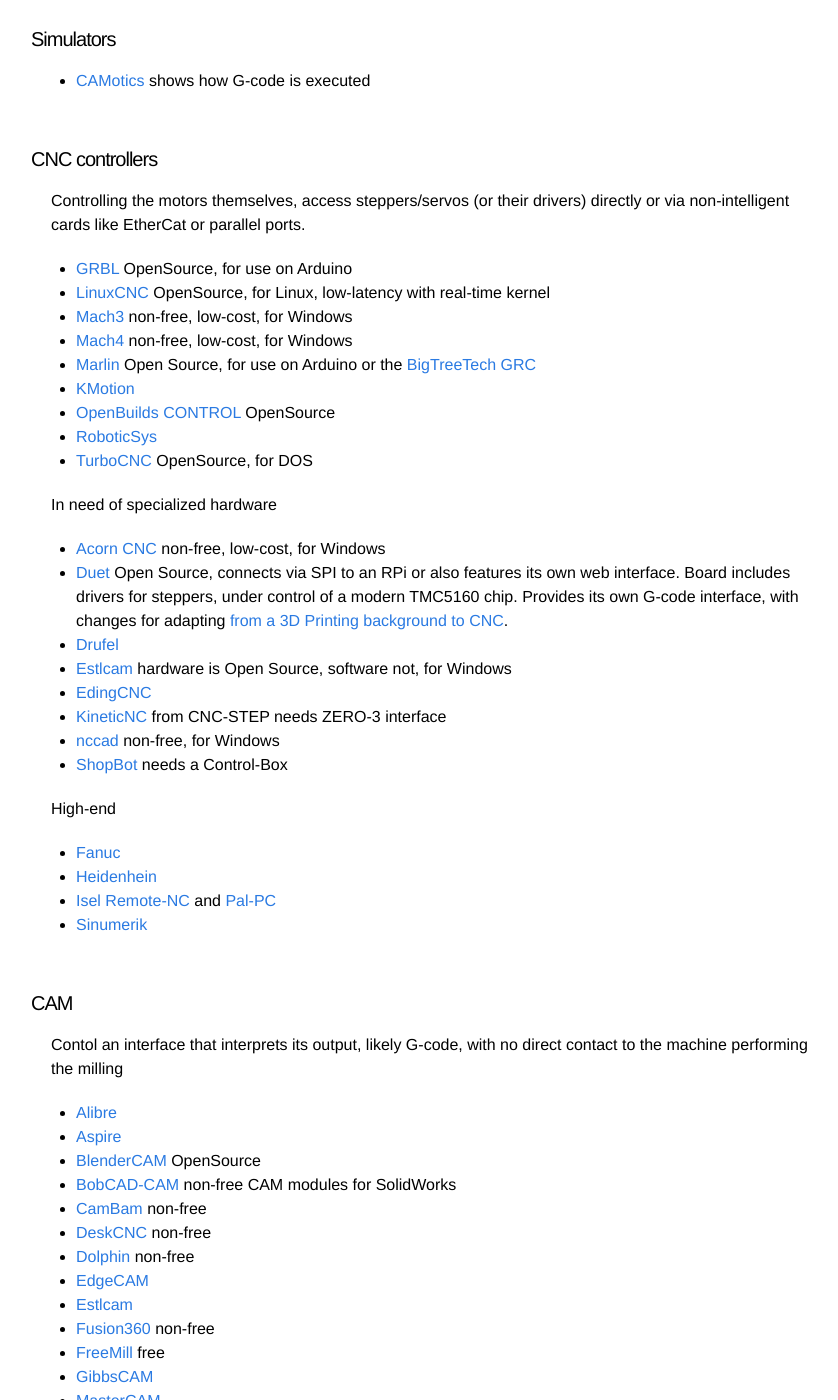
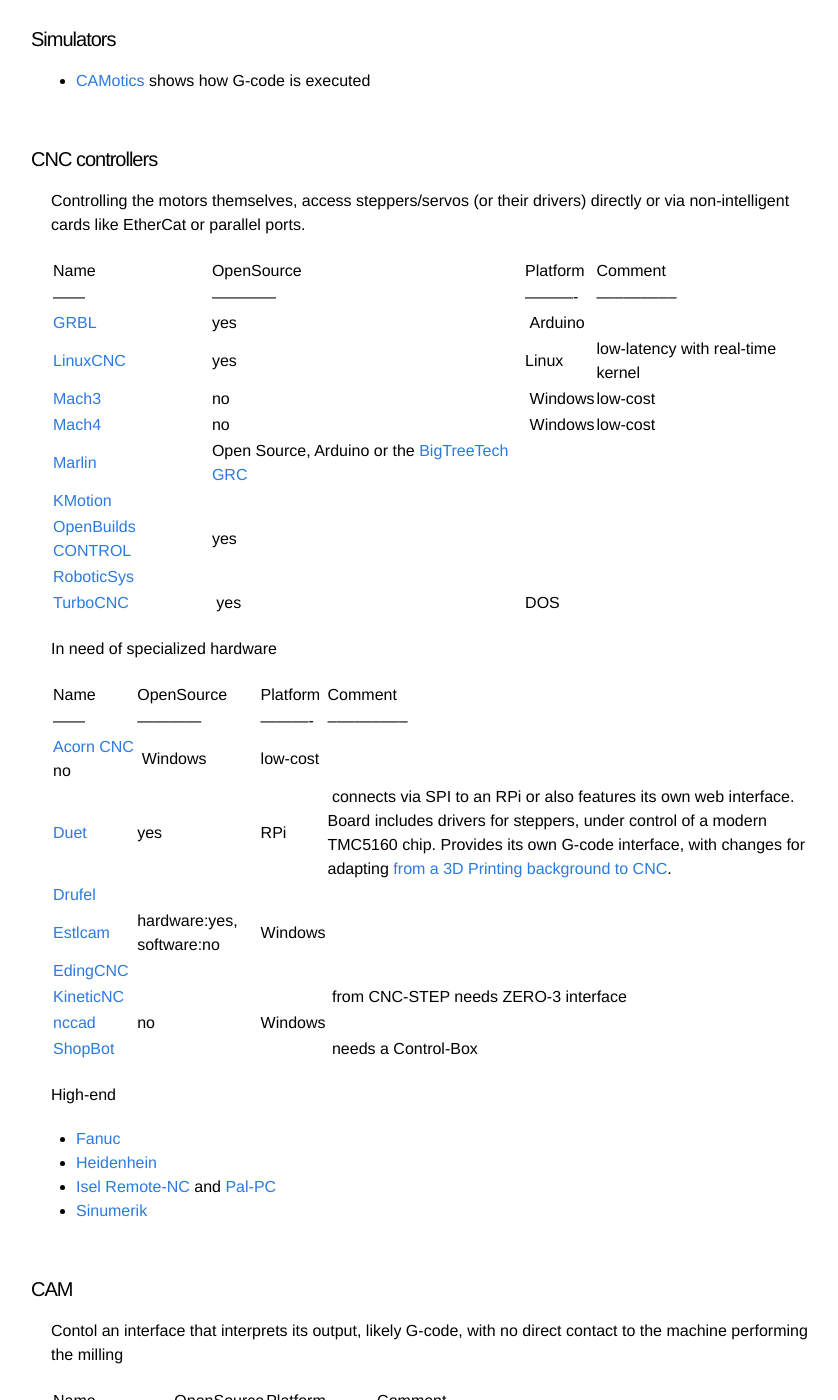
Before and after one commit to LinuxCNC/wlo, a Jekyll site: the page built from community/index.md, in a window 1280 px wide and 1400 px high, scrolled down 1266 px. Shown: the whole window, without its empty margins (209-1047 px from the left). Built offline with Jekyll 4.4.1, drawn with Linux system fonts in a browser that asks for light colours; some of the changed text lies outside the part shown.

Commit message:
docs: tabular representation of alternative systems

```diff
--- a/community/index.md
+++ b/community/index.md
@@ -81,28 +81,30 @@
 
 Controlling the motors themselves, access steppers/servos (or their drivers) directly or via non-intelligent cards like EtherCat or parallel ports.
 
- * [GRBL](https://github.com/gnea/grbl) OpenSource, for use on Arduino
- * [LinuxCNC](https://www.linuxcnc.org) OpenSource, for Linux, low-latency with real-time kernel
- * [Mach3](https://www.machsupport.com/software/mach3/) non-free, low-cost, for Windows
- * [Mach4](https://www.machsupport.com/software/mach4/) non-free, low-cost, for Windows
- * [Marlin](https://marlinfw.org/) Open Source, for use on Arduino or the [BigTreeTech GRC](https://www.biqu.equipment/de/products/bigtreetech-gtr-v1-0-bigtreetech-m5-v1-0-11-axis-3d-printer-motherboard)
- * [KMotion](https://www.dynomotion.com/software.html)
- * [OpenBuilds CONTROL](https://software.openbuilds.com/#) OpenSource
- * [RoboticSys](https://roboticsys.com/rmp-ethercat-motion-controller/)
- * [TurboCNC](http://www.dakeng.com/turbo.html) OpenSource, for DOS
+| Name | OpenSource | Platform | Comment |
+|------|------------|----------|–––––––––|
+|[GRBL](https://github.com/gnea/grbl) | yes | Arduino | |
+|[LinuxCNC](https://www.linuxcnc.org) | yes | Linux   | low-latency with real-time kernel |
+|[Mach3](https://www.machsupport.com/software/mach3/) | no | Windows | low-cost |
+|[Mach4](https://www.machsupport.com/software/mach4/) | no | Windows | low-cost |
+|[Marlin](https://marlinfw.org/) | Open Source, Arduino or the [BigTreeTech GRC](https://www.biqu.equipment/de/products/bigtreetech-gtr-v1-0-bigtreetech-m5-v1-0-11-axis-3d-printer-motherboard) | |
+|[KMotion](https://www.dynomotion.com/software.html) | | |
+|[OpenBuilds CONTROL](https://software.openbuilds.com/#) | yes | | |
+|[RoboticSys](https://roboticsys.com/rmp-ethercat-motion-controller/) | | | |
+|[TurboCNC](http://www.dakeng.com/turbo.html) | yes | DOS | |
 
 In need of specialized hardware
 
- * [Acorn CNC](https://www.centroidcnc.com/centroid_diy/acorn_cnc_controller.html) non-free, low-cost, for Windows
- * [Duet](https://www.duet3d.com/) Open Source, connects via SPI to an RPi or also features its own web interface.
-   Board includes drivers for steppers, under control of a modern TMC5160 chip.
-   Provides its own G-code interface, with changes for adapting [from a 3D Printing background to CNC](https://duet3d.dozuki.com/Wiki/Configuring_RepRapFirmware_for_a_CNC_machine).
- * [Drufel](https://drufelcnc.com)
- * [Estlcam](https://estlcam.de/) hardware is Open Source, software not, for Windows
- * [EdingCNC](https://edingcnc.com)
- * [KineticNC](https://www.cnc-step.de/cnc-software/kinetic-nc-netzwerk-steuerungssoftware/) from CNC-STEP needs ZERO-3 interface
- * [nccad](http://www.max-computer.de/x5e/index.html) non-free, for Windows
- * [ShopBot](https://www.shopbottools.com/support/control-software) needs a Control-Box
+| Name | OpenSource | Platform | Comment |
+|------|------------|----------|–––––––––|
+| [Acorn CNC](https://www.centroidcnc.com/centroid_diy/acorn_cnc_controller.html) no | Windows| low-cost |
+| [Duet](https://www.duet3d.com/) | yes |  RPi | connects via SPI to an RPi or also features its own web interface.  Board includes drivers for steppers, under control of a modern TMC5160 chip.  Provides its own G-code interface, with changes for adapting [from a 3D Printing background to CNC](https://duet3d.dozuki.com/Wiki/Configuring_RepRapFirmware_for_a_CNC_machine). |
+| [Drufel](https://drufelcnc.com) | | | |
+| [Estlcam](https://estlcam.de/) | hardware:yes, software:no | Windows | |
+| [EdingCNC](https://edingcnc.com) | | | |
+| [KineticNC](https://www.cnc-step.de/cnc-software/kinetic-nc-netzwerk-steuerungssoftware/) | | | from CNC-STEP needs ZERO-3 interface |
+| [nccad](http://www.max-computer.de/x5e/index.html) | no | Windows | |
+| [ShopBot](https://www.shopbottools.com/support/control-software) | | | needs a Control-Box |
 
 High-end
 
@@ -116,49 +118,51 @@
 
 Contol an interface that interprets its output, likely G-code, with no direct contact to the machine performing the milling
 
- * [Alibre](https://www.alibre.com/)
- * [Aspire](https://www.cnc-step.de/cnc-software/aspire/)
- * [BlenderCAM](https://github.com/vilemduha/blendercam/wiki) OpenSource
- * [BobCAD-CAM](https://bobcad.com/) non-free CAM modules for SolidWorks
- * [CamBam](http://www.cambam.co.uk/) non-free
- * [DeskCNC](http://www.deskcnc.com/Features.html) non-free
- * [Dolphin](https://www.dolphincadcam.com/) non-free
- * [EdgeCAM](https://www.edgecam.com/)
- * [Estlcam](https://estlcam.de/)
- * [Fusion360](https://www.autodesk.com) non-free
- * [FreeMill](https://mecsoft.com/freemill/) free
- * [GibbsCAM](https://www.gibbscam.com/)
- * [MasterCAM](https://www.mastercam.com/)
- * [MeshCAM](http://www.grzsoftware.com/)
- * [nccad](http://www.max-computer.de/x5e/index.html)
- * [OpenBuilds CAM](https://software.openbuilds.com/#)
- * [OpenCAMLib](https://github.com/aewallin/opencamlib) OpenSource Python library to generate toolpaths, compatible with BlenderCAM
- * [OneCNC](https://onecnc.net/) non-free
- * [SprutCAM](https://sprutcam.com/) non-free
- * [VisualCADCAM](https://mecsoft.com/visualcadcam/) non-free
- * [WinPC-NC](https://www.lewetz.de/de/sample-sites-2/winpc-nc/uebersicht)
+| Name | OpenSource | Platform | Comment |
+|------|------------|----------|–––––––––|
+| [Alibre](https://www.alibre.com/) | | | |
+| [Aspire](https://www.cnc-step.de/cnc-software/aspire/) | | | |
+| [BlenderCAM](https://github.com/vilemduha/blendercam/wiki) | yes | | |
+| [BobCAD-CAM](https://bobcad.com/) | non-free | Windows | CAM modules for SolidWorks |
+| [CamBam](http://www.cambam.co.uk/) | no | | |
+| [DeskCNC](http://www.deskcnc.com/Features.html) | no | | |
+| [Dolphin](https://www.dolphincadcam.com/) | no | | |
+| [EdgeCAM](https://www.edgecam.com/) | | | |
+| [Estlcam](https://estlcam.de/) | | | |
+| [Fusion360](https://www.autodesk.com) | no | Windows+Mac | |
+| [FreeMill](https://mecsoft.com/freemill/) | no, but free | Windows | module that is included in each of these products: VisualCAD/CAM and RhinoCAM |
+| [GibbsCAM](https://www.gibbscam.com/) | | | |
+| [MasterCAM](https://www.mastercam.com/) | | | |
+| [MeshCAM](http://www.grzsoftware.com/) | | | |
+| [nccad](http://www.max-computer.de/x5e/index.html) | | | |
+| [OpenBuilds CAM](https://software.openbuilds.com/#) | | | |
+| [OpenCAMLib](https://github.com/aewallin/opencamlib) | yes | all | Python library to generate toolpaths, compatible with BlenderCAM |
+| [OneCNC](https://onecnc.net/) | no | | |
+| [SprutCAM](https://sprutcam.com/) | no | | |
+| [VisualCADCAM](https://mecsoft.com/visualcadcam/) | no | | |
+| [WinPC-NC](https://www.lewetz.de/de/sample-sites-2/winpc-nc/uebersicht) | | | |
 
 ### CAD
 
 Software that crafts something from which then CAM can generate G-code
 
- * [AutoCAD](https://www.autodesk.com/products/autocad/overview) non-free
- * [Blender](https://www.blender.org/) OpenSource, known for the nice movies
- * [BobCAD-CAM](https://bobcad.com/products/cad-design-software) non-free CAM modules for SolidWorks
- * [CorelCAD](https://www.coreldraw.com/en/product/corel-cad/) for Windows and Mac
- * [DesKAM](http://www.deskam.com/) non-free Windows for engraving
- * [Dolphin](https://www.dolphincadcam.com/) non-free
- * [FreeCAD](https://www.freecad.org) OpenSource
- * [Fusion360](https://www.autodesk.com) non-free
- * [Moi](http://moi3d.com/) non-free
- * [nccad](http://www.max-computer.de/x5e/index.html)
- * [OneCNC](https://onecnc.net/) non-free
- * [Rhino](https://www.rhino3d.com/) non-free for Windows and Mac
- * [SketchUp](http://sketchup.google.com/) non-free
- * [SolidEdge](https://solidedge.siemens.com/) non-free
- * [SolidWorks](https://www.solidworks.com/) non-free, low-cost entry price, physics simulations
- * [TinkerCAD](https://www.tinkercad.com/) free as in beer, web-only
- * [TrueSpace](https://download.cnet.com/TrueSpace/3000-6677_4-10187286.html) free as in beer
- * [TurboCAD](https://www.turbocad.com/) non-free
- * [VisualCADCAM](https://mecsoft.com/visualcadcam/) non-free
- * [Wings 3D](http://www.wings3d.com/) Open Source
+ | [AutoCAD](https://www.autodesk.com/products/autocad/overview) | no | | |
+ | [Blender](https://www.blender.org/) | yes | all | |
+ | [BobCAD-CAM](https://bobcad.com/products/cad-design-software) | no | | CAM modules for SolidWorks |
+ | [CorelCAD](https://www.coreldraw.com/en/product/corel-cad/) | no | Windows+Mac | |
+ | [DesKAM](http://www.deskam.com/) | non-free | Windows | for engraving |
+ | [Dolphin](https://www.dolphincadcam.com/) | no | | |
+ | [FreeCAD](https://www.freecad.org) | yes | | |
+ | [Fusion360](https://www.autodesk.com) | no | | |
+ | [Moi](http://moi3d.com/) | no | | |
+ | [nccad](http://www.max-computer.de/x5e/index.html)
+ | [OneCNC](https://onecnc.net/) | no | | |
+ | [Rhino](https://www.rhino3d.com/) | non-free | Windows and Mac | |
+ | [SketchUp](http://sketchup.google.com/) | no | | |
+ | [SolidEdge](https://solidedge.siemens.com/) | no | | |
+ | [SolidWorks](https://www.solidworks.com/) non-free | Windows| low-cost entry price, physics simulations |
+ | [TinkerCAD](https://www.tinkercad.com/) | no, but free | | web only |
+ | [TrueSpace](https://download.cnet.com/TrueSpace/3000-6677_4-10187286.html) | no, but free | | |
+ | [TurboCAD](https://www.turbocad.com/) | no | | |
+ | [VisualCADCAM](https://mecsoft.com/visualcadcam/) | no | | |
+ | [Wings 3D](http://www.wings3d.com/) | yes | | |
```
